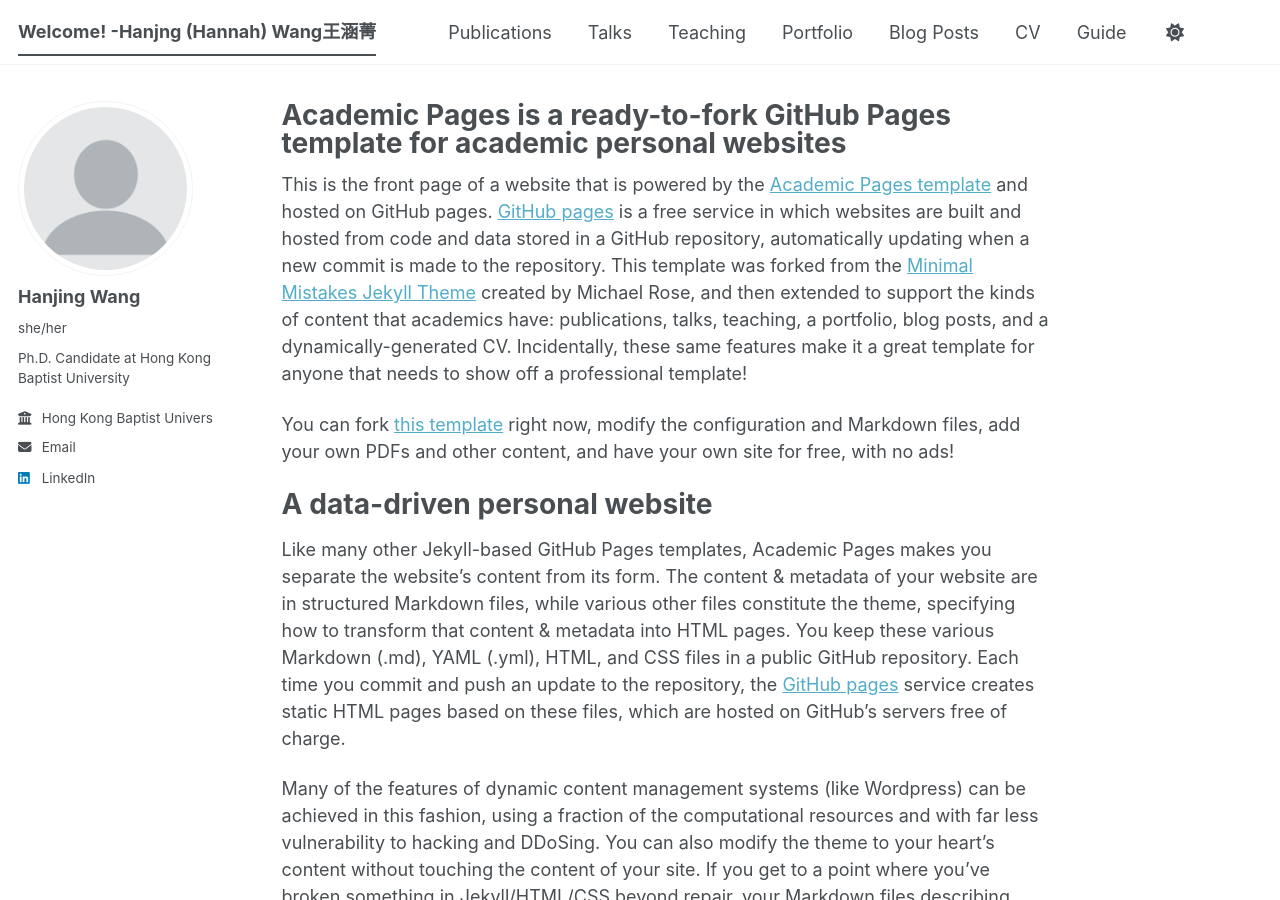
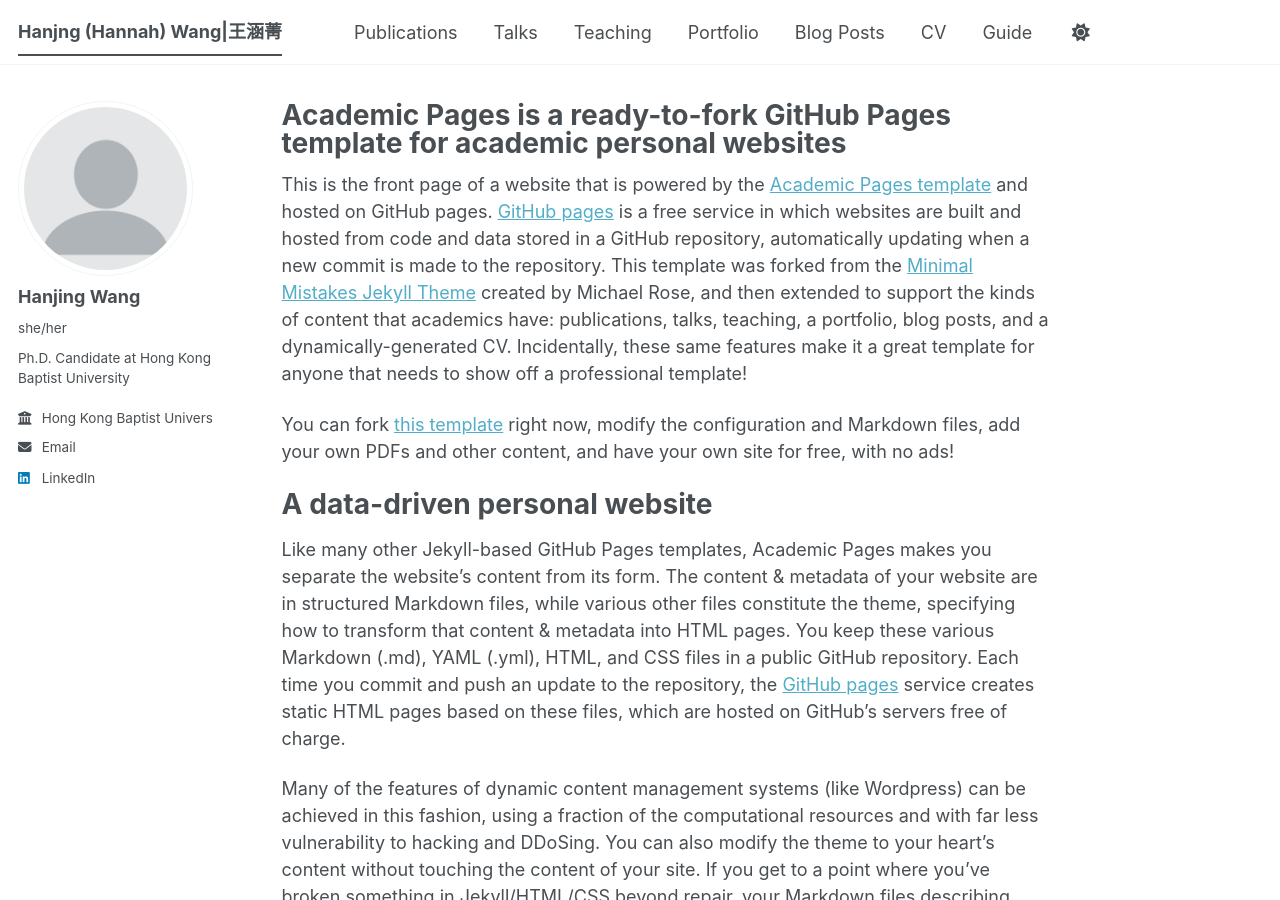
Before and after one commit to hanjingwang-comm/hanjingwang-comm.github.io, a Jekyll site: the page built from _pages/about.md, in a window 1280 px wide and 900 px high. Built offline with Jekyll 4.4.1, drawn with Linux system fonts in a browser that asks for light colours; a script bundle is joined from its source files by our own code; library files that are not in the unit come from our copies.

Commit message:
Update site title format in config

```diff
--- a/_config.yml
+++ b/_config.yml
@@ -9,7 +9,7 @@
 # Basic Site Settings
 locale                   : "en-US"
 site_theme               : "default" # The available themes options are "default", "air", "sunrise", "mint", "dirt" and "contrast"
-title                    : "Welcome! -Hanjng (Hannah) Wang王涵菁"
+title                    : "Hanjng (Hannah) Wang|王涵菁"
 title_separator          : "-"
 name                     : &name "Hanjing Wang｜王涵菁"
 description              : &description "Hanjing Wang's academic portfolio"   # Update this with a general description of your site, this is the default if not overridden by a page
```
